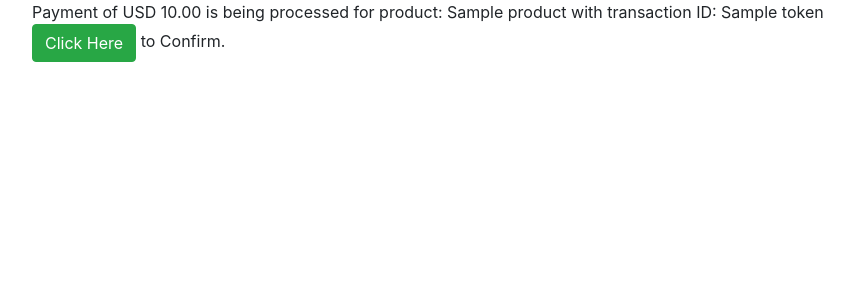
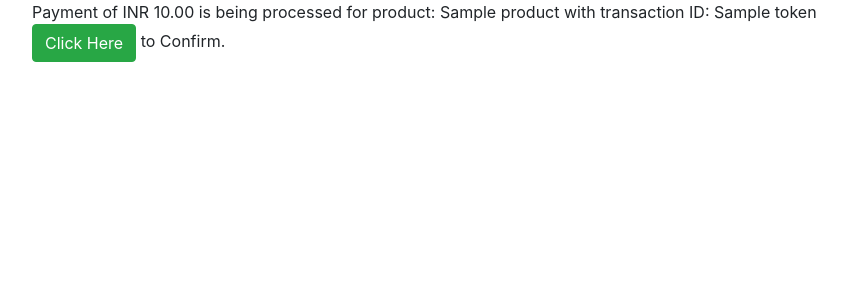
Before and after one commit to Shivamgera/roiim-commerce, a Django app: template templates/payment/detail.html in a window 1280 px wide. Shown: the part 56-356 px from the top of the page, without its empty margins (53-907 px from the left). Run offline with Django 3.2, Linux system fonts and the light colour scheme; tables that the repository leaves empty hold one stand-in row (values such as "Sample post"); the template is opened without the code that fills it: values that come from a table or form of the project are taken from there, most other values are stand-ins (such as "Sample title", 1, 10 or a date in 2020); parts of the project's set-up code (start-up, migrations or seed data) failed here and were passed over; some libraries are stand-ins or nearby versions.

Commit message:
design fix

```diff
--- a/templates/payment/detail.html
+++ b/templates/payment/detail.html
@@ -1,6 +1,6 @@
 {% extends "base.html" %}
 {% block page_content %}
-<p> Payment of USD {{ product.price }} is being processed for product: {{ product.name }}
+<p> Payment of INR {{ product.price }} is being processed for product: {{ product.name }}
     with transaction ID: {{ payment.token }}
     <br>
     <a href="{% url 'payment:final' payment_pk=payment.id product_pk=product.id %}" class="btn btn-success">Click Here</a> to Confirm.
--- a/templates/payment/start.html
+++ b/templates/payment/start.html
@@ -1,5 +1,6 @@
 
 <link href="//netdna.bootstrapcdn.com/bootstrap/3.0.0/css/bootstrap.min.css" rel="stylesheet" id="bootstrap-css">
+<link rel="stylesheet" href="https://cdnjs.cloudflare.com/ajax/libs/font-awesome/4.7.0/css/font-awesome.min.css">
 <script src="//netdna.bootstrapcdn.com/bootstrap/3.0.0/js/bootstrap.min.js"></script>
 <script src="//code.jquery.com/jquery-1.11.1.min.js"></script>
 <!------ Include the above in your HEAD tag ---------->
@@ -114,7 +115,7 @@
                 </div>
             </div>
             <ul class="nav nav-pills nav-stacked">
-                <li class="active"><a href="#"><span class="badge pull-right"><span class="glyphicon glyphicon-usd"></span> {{ product.price }} </span> Final Payment</a>
+                <li class="active"><a href="#"><span class="badge pull-right"><span class="fa fa-inr"></span> {{ product.price }} </span> Final Payment</a>
                 </li>
             </ul>
             <br/>
```
